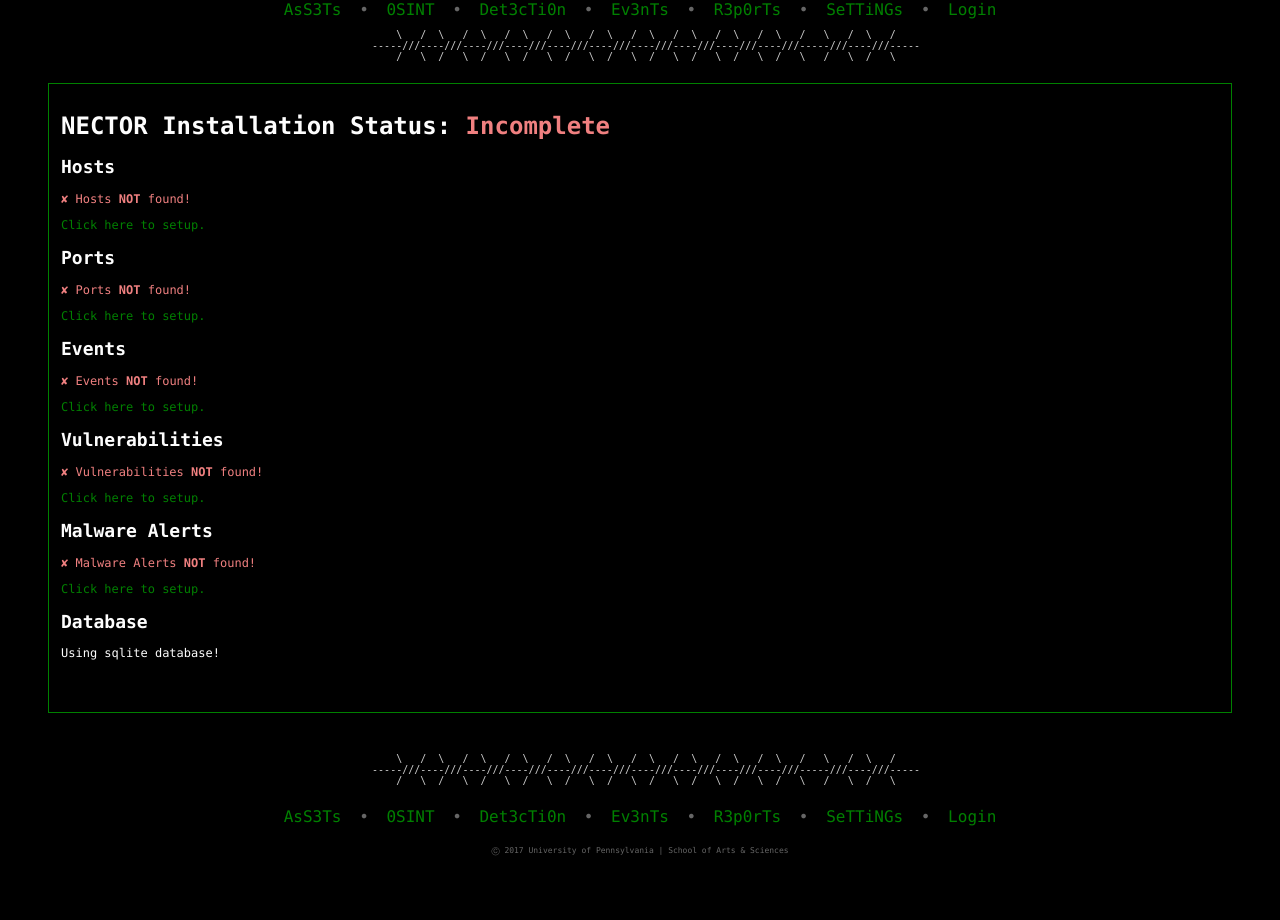
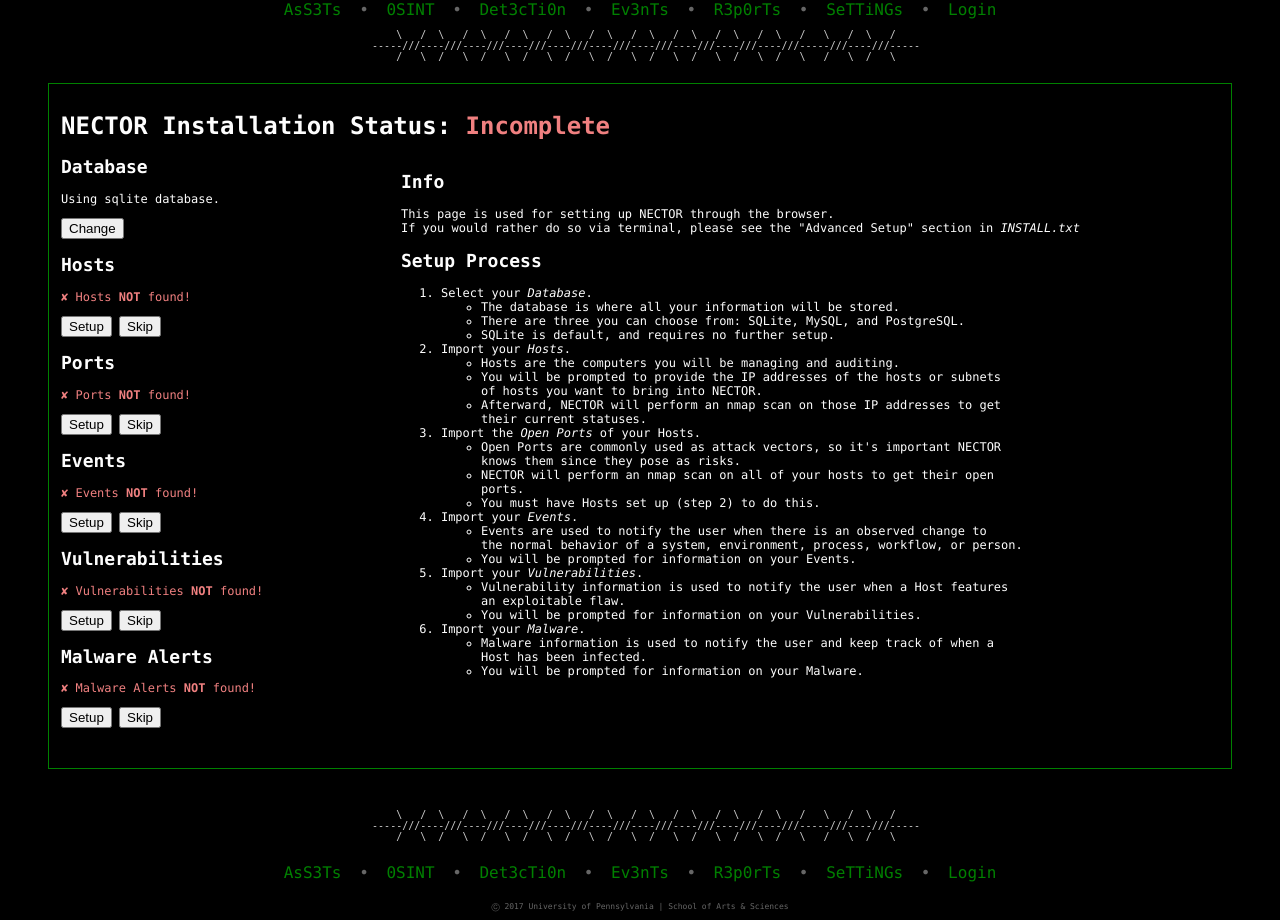
Before and after one commit to clayball/nector, a Django app: page /status/ in a window 1280 px wide. Shown: the part 180-1100 px from the top of the page. Before the commit the page ends 1036 px from the top, so only its background shows below. Run offline with Django 3.2, Linux system fonts and the light colour scheme; data that the repository does not hold is empty.

Commit message:
Adding ability to skip setup.

```diff
--- a/nector_home/templates/nector_home/status.html
+++ b/nector_home/templates/nector_home/status.html
@@ -10,7 +10,7 @@
 {% endif %}
 
 {% if sup_hosts %}
-<div style="float:right; margin-right:100px">
+<div style="float:right; margin-right:10%">
 <h2>Hosts Setup</h2>
 {% if subnets_installed %}
 <p>An <a href="https://nmap.org/download.html">nmap</a> scan is required to obtain host info from <i>subnets.txt</i>.<br>
@@ -54,7 +54,7 @@
 {% endif %}
 
 {% if sup_ports %}
-<div style="float:right; margin-right:100px">
+<div style="float:right; margin-right:10%">
 <h2>Ports Setup</h2>
 {% if subnets_installed %}
 <p>An <a href="https://nmap.org/download.html">nmap</a> scan is required to obtain port info from <i>subnets.txt</i>.<br>
@@ -97,7 +97,7 @@
 {% endif %}
 
 {% if sup_events %}
-<div style="float:right; margin-right:100px">
+<div style="float:right; margin-right:5%">
 <h2>Events Setup</h2>
 
 <p>Enter the following info for your Events:</p><br>
@@ -134,7 +134,7 @@
 {% endif %}
 
 {% if sup_vulns %}
-<div style="float:right; margin-right:100px">
+<div style="float:right; margin-right:8%">
 <h2>Vulnerabilities Setup</h2>
 
 <p>Enter the following info for your Vulnerabilities:</p><br>
@@ -180,7 +180,7 @@
 {% endif %}
 
 {% if sup_malware %}
-<div style="float:right; margin-right:20px">
+<div style="float:right; margin-right:5%">
 <h2>Malware Alerts Setup</h2>
 
 <p>Enter the following info for your Malware Alerts:</p><br>
@@ -223,12 +223,76 @@
 </div>
 {% endif %}
 
+
+{% if not sup_hosts and not sup_ports and not sup_events and not sup_vulns and not sup_malware and not changing_db %}
+<div style="float:right; margin-right:12%">
+<h2>Info</h2>
+<p>This page is used for setting up NECTOR through the browser.<br>
+    If you would rather do so via terminal, please see the "Advanced Setup" section
+    in <i>INSTALL.txt</i></p>
+<h2>Setup Process</h2>
+<ol>
+    <li>Select your <i>Database</i>.</li>
+        <ul>
+            <li>The database is where all your information will be stored.</li>
+            <li>There are three you can choose from: SQLite, MySQL, and PostgreSQL.</li>
+            <li>SQLite is default, and requires no further setup.</li>
+        </ul>
+    <li>Import your <i>Hosts</i>.</li>
+        <ul>
+            <li>Hosts are the computers you will be managing and auditing.</li>
+            <li>You will be prompted to provide the IP addresses of the hosts or subnets<br> of hosts you want to bring into NECTOR.</li>
+            <li>Afterward, NECTOR will perform an nmap scan on those IP addresses to get<br> their current statuses.</li>
+        </ul>
+    <li>Import the <i>Open Ports</i> of your Hosts.</li>
+        <ul>
+            <li>Open Ports are commonly used as attack vectors, so it's important NECTOR<br> knows them since they pose as risks.</li>
+            <li>NECTOR will perform an nmap scan on all of your hosts to get their open<br> ports.</li>
+            <li>You must have Hosts set up (step 2) to do this.</li>
+        </ul>
+    <li>Import your <i>Events</i>.</li>
+        <ul>
+            <li>Events are used to notify the user when there is an observed change to<br> the normal behavior of a system, environment, process, workflow, or person.</li>
+            <li>You will be prompted for information on your Events.</li>
+        </ul>
+    <li>Import your <i>Vulnerabilities</i>.</li>
+        <ul>
+            <li>Vulnerability information is used to notify the user when a Host features<br> an exploitable flaw.</li>
+            <li>You will be prompted for information on your Vulnerabilities.</li>
+        </ul>
+    <li>Import your <i>Malware</i>.</li>
+        <ul>
+            <li>Malware information is used to notify the user and keep track of when a<br> Host has been infected.</li>
+            <li>You will be prompted for information on your Malware.</li>
+        </ul>
+</ol>
+</div>
+{% endif %}
+
+{% if changing_db %}
+<div style="float:right; margin-right:12%">
+no
+</div>
+{% endif %}
+
+<h2>Database</h2>
+<p>Using {{db_type}} database.</p>
+<form style="display:inline-block" action="/status/change-db/">
+    <input type="submit" value="Change">
+</form>
+
+
 <h2>Hosts</h2>
 {% if hosts_installed %}
 <p style="color:green">&#10004; Hosts found!</p>
 {% else %}
 <p style="color:lightcoral">&#10008; Hosts <b>NOT</b> found!</p>
-<a href="/status/setup-hosts/">Click here to setup.</a>
+<form style="display:inline-block" action="/status/setup-hosts/">
+    <input type="submit" value="Setup">
+</form>
+<form style="display:inline-block" action="/status/skip-hosts/">
+    <input type="submit" value="Skip">
+</form>
 {% endif %}
 
 <h2>Ports</h2>
@@ -236,7 +300,12 @@
 <p style="color:green">&#10004; Ports found!</p>
 {% else %}
 <p style="color:lightcoral">&#10008; Ports <b>NOT</b> found!</p>
-<a href="/status/setup-ports/">Click here to setup.</a>
+<form style="display:inline-block" action="/status/setup-ports/">
+    <input type="submit" value="Setup">
+</form>
+<form style="display:inline-block" action="/status/skip-ports/">
+    <input type="submit" value="Skip">
+</form>
 {% endif %}
 
 <h2>Events</h2>
@@ -244,7 +313,12 @@
 <p style="color:green">&#10004; Events found!</p>
 {% else %}
 <p style="color:lightcoral">&#10008; Events <b>NOT</b> found!</p>
-<a href="/status/setup-events/">Click here to setup.</a>
+<form style="display:inline-block" action="/status/setup-events/">
+    <input type="submit" value="Setup">
+</form>
+<form style="display:inline-block" action="/status/skip-events/">
+    <input type="submit" value="Skip">
+</form>
 {% endif %}
 
 <h2>Vulnerabilities</h2>
@@ -252,7 +326,12 @@
 <p style="color:green">&#10004; Vulnerabilities found!</p>
 {% else %}
 <p style="color:lightcoral">&#10008; Vulnerabilities <b>NOT</b> found!</p>
-<a href="/status/setup-vulns/">Click here to setup.</a>
+<form style="display:inline-block" action="/status/setup-vulns/">
+    <input type="submit" value="Setup">
+</form>
+<form style="display:inline-block" action="/status/skip-vulns/">
+    <input type="submit" value="Skip">
+</form>
 {% endif %}
 
 <h2>Malware Alerts</h2>
@@ -260,11 +339,15 @@
 <p style="color:green">&#10004; Malware Alerts found!</p>
 {% else %}
 <p style="color:lightcoral">&#10008; Malware Alerts <b>NOT</b> found!</p>
-<a href="/status/setup-malware/">Click here to setup.</a>
+<form style="display:inline-block" action="/status/setup-malware/">
+    <input type="submit" value="Setup">
+</form>
+<form style="display:inline-block" action="/status/skip-malware/">
+    <input type="submit" value="Skip">
+</form>
 {% endif %}
 
-<h2>Database</h2>
-<p>Using {{db_type}} database!</p>
+
 
 
 
--- a/nector_home/urls.py
+++ b/nector_home/urls.py
@@ -4,11 +4,20 @@
 urlpatterns = [
     url(r'^$', views.index, name='index'),
     url(r'^status/', views.status, name='status'),
+
+    url(r'^change-db/', views.change_db, name='change_db'),
+
     url(r'^setup-hosts/', views.status_setup_hosts, name='status_setup_hosts'),
     url(r'^setup-ports/', views.status_setup_ports, name='status_setup_ports'),
     url(r'^setup-events/', views.status_setup_events, name='status_setup_events'),
     url(r'^setup-vulns/', views.status_setup_vulns, name='status_setup_vulns'),
     url(r'^setup-malware/', views.status_setup_malware, name='status_setup_malware'),
+
+    url(r'^skip-hosts/', views.status_skip_hosts, name='status_skip_hosts'),
+    url(r'^skip-ports/', views.status_skip_ports, name='status_skip_ports'),
+    url(r'^skip-events/', views.status_skip_events, name='status_skip_events'),
+    url(r'^skip-vulns/', views.status_skip_vulns, name='status_skip_vulns'),
+    url(r'^skip-malware/', views.status_skip_malware, name='status_skip_malware'),
 
     url(r'^submit-subnets/', views.submit_subnets, name='submit_subnets'),
     url(r'^nmap-hosts/', views.nmap_hosts, name='nmap_hosts'),
--- a/nector_home/views.py
+++ b/nector_home/views.py
@@ -66,7 +66,7 @@
 
 
 # 'sup' is shorthand for 'setup'
-def status(request, sup_hosts=False, sup_ports=False, sup_events=False, sup_vulns=False, sup_malware=False):
+def status(request, sup_hosts=False, sup_ports=False, sup_events=False, sup_vulns=False, sup_malware=False, changing_db=False):
     installation_complete = False
 
     subnets_installed = os.path.isfile('subnets.txt')
@@ -93,6 +93,7 @@
                'sup_events'  : sup_events,
                'sup_vulns'   : sup_vulns,
                'sup_malware' : sup_malware,
+               'changing_db' : changing_db,
                'db_type' : connection.vendor}
 
     if sup_events:
@@ -108,6 +109,10 @@
         context['extra_forms'] = 1
 
     return render(request, 'nector_home/status.html', context)
+
+
+def change_db(request):
+    return status(request, changing_db=True)
 
 
 def status_setup_hosts(request):
@@ -131,6 +136,30 @@
 
 def status_setup_malware(request):
     return status(request, sup_malware=True)
+
+
+def status_skip_hosts(request):
+    Host.objects.create(ipv4_address="0", ports='"":""')
+    return status(request)
+
+
+def status_skip_ports(request):
+    return status_skip_hosts(request)
+
+
+def status_skip_events(request):
+    Event.objects.create(request_number="")
+    return status(request)
+
+
+def status_skip_vulns(request):
+    Vulnerability.objects.create(plugin_and_host="")
+    return status(request)
+
+
+def status_skip_malware(request):
+    Malware.objects.create()
+    return status(request)
 
 
 def submit_subnets(request):
```
